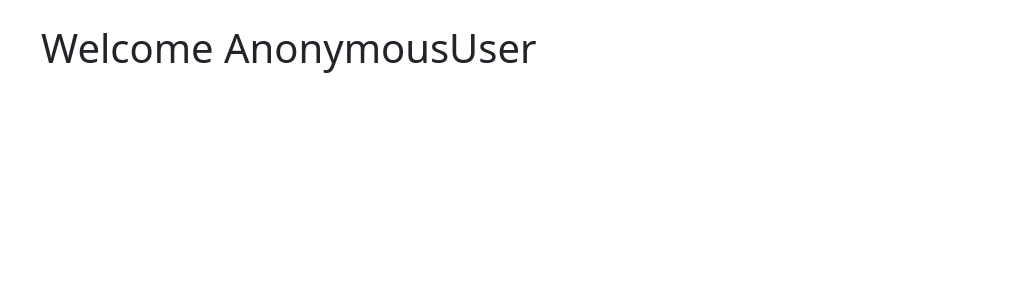
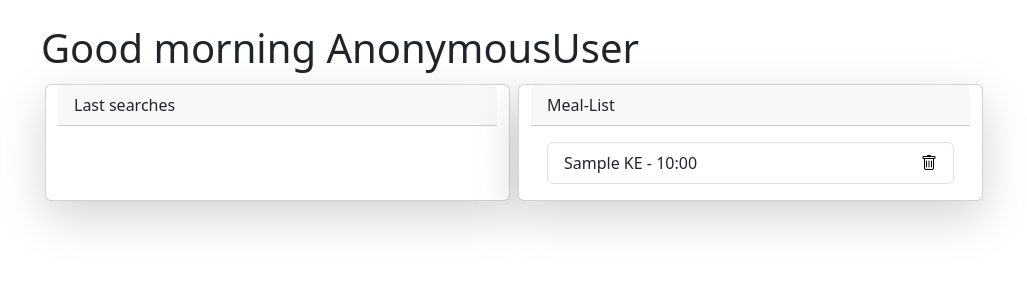
Before and after one commit to jcivitel/django_insumate, a Django app: template django_im_frontend/templates/dashboard.html in a window 1280 px wide. Shown: the part 56-356 px from the top of the page, without its empty margins (41-1068 px from the left). Run offline with Django 5.2, Linux system fonts and the light colour scheme; the template is opened without the code that fills it: most values are stand-ins (such as "Sample title", 1, 10 or a date in 2020); some libraries are stand-ins or nearby versions.

Commit message:
added menu entries to dashboard and entry deletion

```diff
--- a/django_im_frontend/templates/base/base.html
+++ b/django_im_frontend/templates/base/base.html
@@ -5,6 +5,7 @@
     <meta charset="UTF-8">
     <meta name="viewport" content="width=device-width, initial-scale=1.0">
     <link href="{% static 'bootstrap/css/bootstrap.min.css' %}" rel="stylesheet">
+    <link href="{% static 'bootstrap/css/bootstrap-icons.css' %}" rel="stylesheet">
 
     <script src="{% static 'bootstrap/js/bootstrap.bundle.min.js' %}"></script>
     <title>{% block title %}InsuMate - Insulin Logger{% endblock %}</title>
--- a/django_im_frontend/templates/dashboard.html
+++ b/django_im_frontend/templates/dashboard.html
@@ -1,6 +1,34 @@
 {% extends "base/base.html" %}
+{% now "H" as current_time %}
 {% block content %}
     <div>
-        <h1>Welcome {{ user }}</h1>
+        <h1>Good {% if current_time > 12 and current_time < 17 %}afternoon{% elif current_time > 17 %}eveing{% else %}
+            morning{% endif %} {{ user }}</h1>
+    </div>
+    <div class="container">
+        <div class="row">
+            <div class="card shadow-lg m-1 col-11 col-md-5">
+                <div class="card-header">Last searches</div>
+                <div class="card-body">
+
+                </div>
+            </div>
+            <div class="card shadow-lg m-1 col-11 col-md-5">
+                <div class="card-header">Meal-List</div>
+                <div class="card-body">
+                    <ul class="list-group">
+                        {% for entry in recent_entries %}
+                            <li class="list-group-item">
+                                {{ entry.KE }} KE - {{ entry.timestamp|date:"H:i" }}
+                                <a href="{% url "delete-entry" entry.id %}" methods="post" class="float-end link-body-emphasis"><i
+                                        class="bi-trash"></i></a>
+                            </li>
+                        {% empty %}
+                            <li class="list-group-item">No entries in the last 30 Minutes 🙂</li>
+                        {% endfor %}
+                    </ul>
+                </div>
+            </div>
+        </div>
     </div>
 {% endblock %}
--- a/django_im_frontend/urls.py
+++ b/django_im_frontend/urls.py
@@ -11,4 +11,5 @@ urlpatterns = [
     path("calculator/", views.calculate, name="calculator"),
     path("calculator/<str:barcode>/", views.calculate, name="calculator"),
     path("set-meal/", views.set_meal, name="set_meal"),
+    path("delete-entry/<int:entry_id>", views.delete_entry, name="delete-entry"),
 ]
```
Also changed, not shown: django_im_frontend/views.py (+17 -1 lines).
